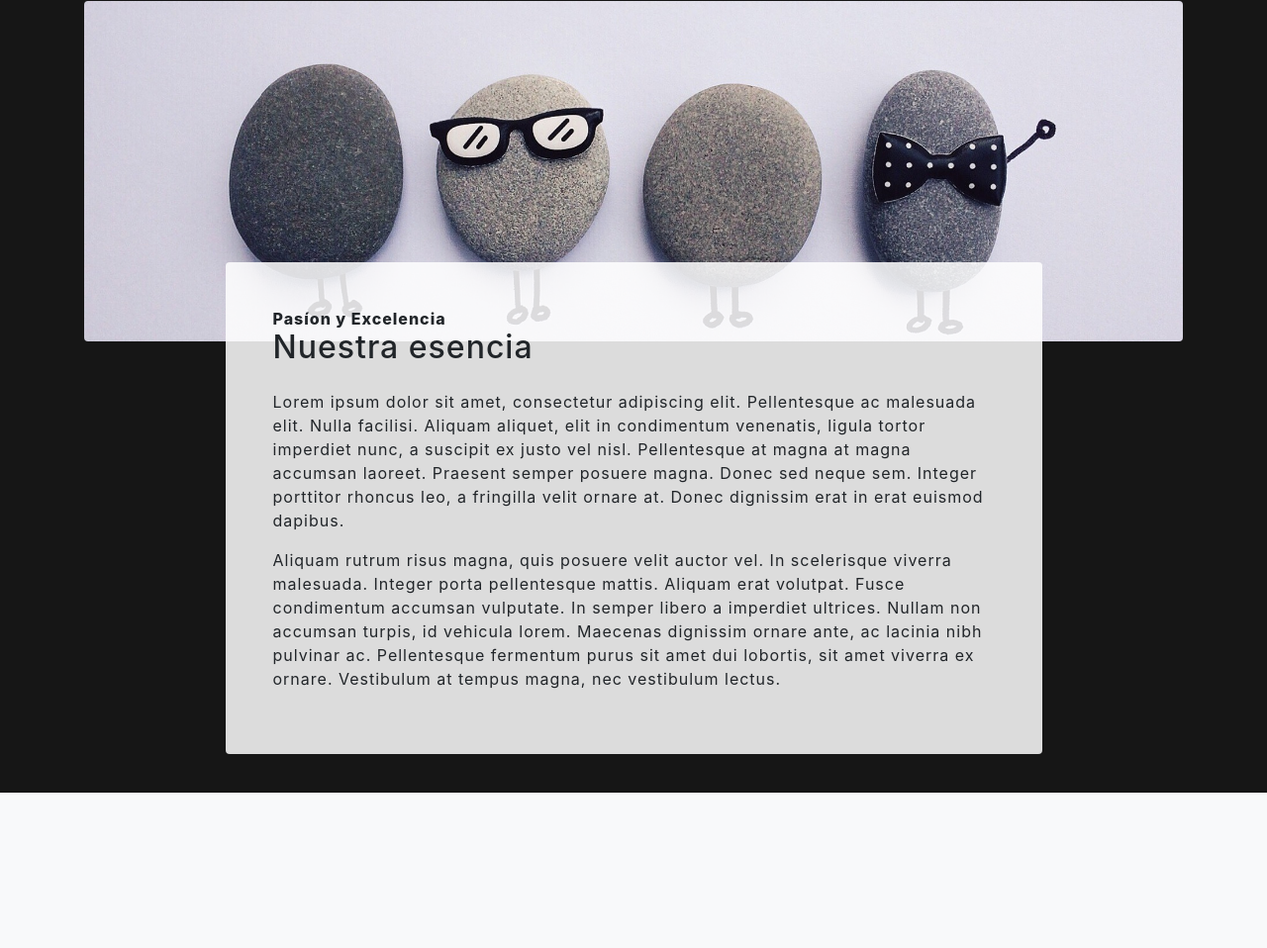
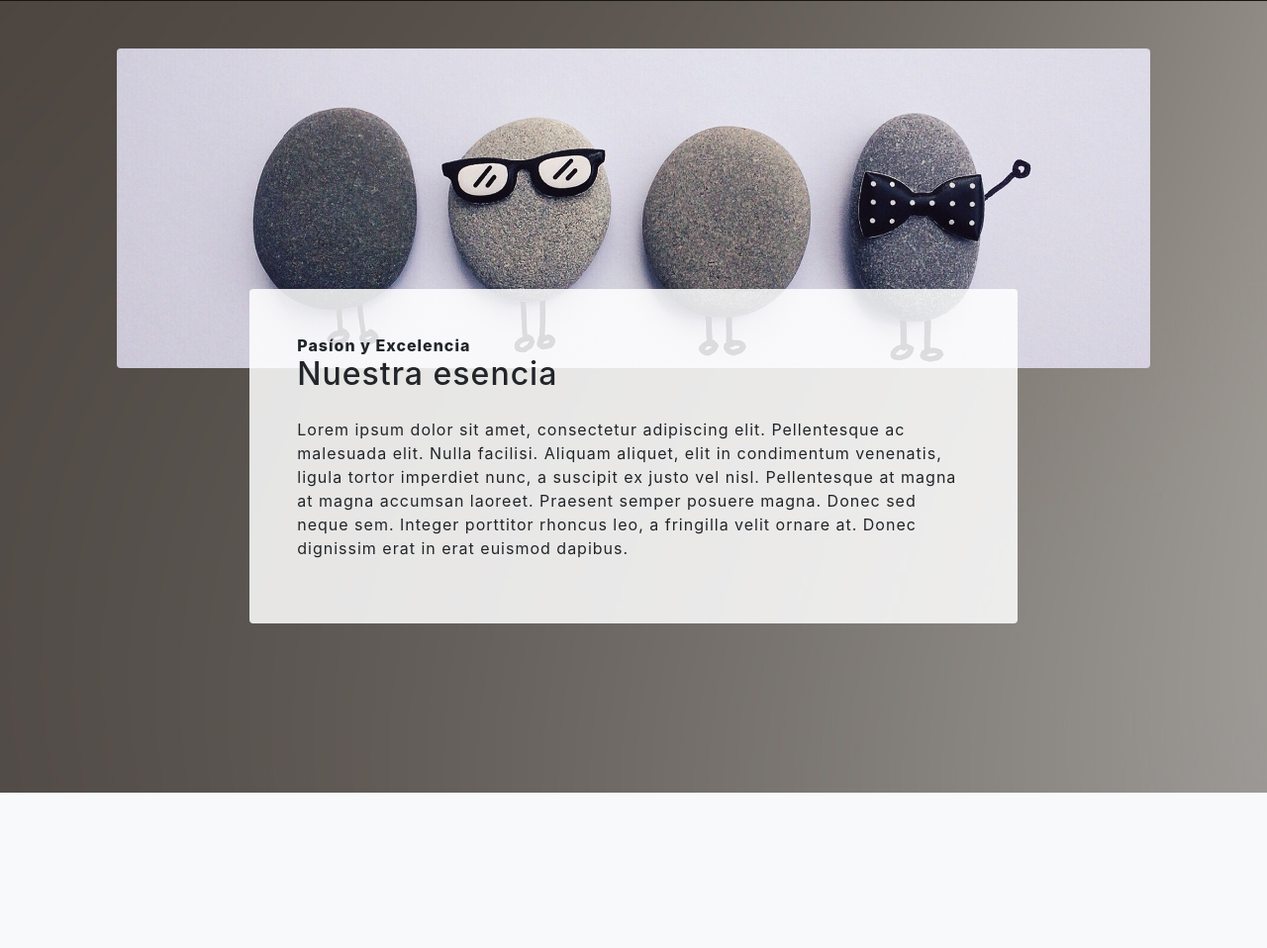
Before and after one commit to oscarandres/ddd.github.io, a website with bundled scripts: page index.html in a window 1280 px wide. Shown: the part 799-1757 px from the top of the page at 99% size. Built offline with nearby package versions, Linux system fonts and the light colour scheme; files whose address does not match are found by name.

Commit message:
sections

```diff
--- a/css/grayscale.css
+++ b/css/grayscale.css
@@ -36,7 +36,11 @@
   outline: none;
   background-color: transparent;
 }
-
+@media screen and(min-width:769px) {
+  .squares {
+    overflow-x:hidden;
+  }
+}
 @media (min-width: 992px) {
   #mainNav {
     padding-top: 0;
--- a/index.html
+++ b/index.html
@@ -59,12 +59,11 @@
             <h1 class="mx-auto my-0 text-uppercase">DIGITAL DATA DETECTIVES</h1>
             <h2 class="text-white-50 mx-auto mt-2 mb-5">Discovering the way for your goals <span
                     class="fas fa-flag-checkered"></span></h2>
-            <a href="#about" class="btn btn-primary js-scroll-trigger">Get Started</a>
         </div>
     </div>
 </header>
-<section id="about" class="page-section about-heading bg-black" style="height: 100vh">
-    <div class="container">
+<section id="about" class="page-section about-heading" style="height: 100vh; background-image:url('img/blur-blurred-dark-1526.jpg')">
+    <div class="container p-5">
         <img class="img-fluid rounded about-heading-img mb-3 mb-lg-0" src="img/rocks.jpg" alt="">
         <div class="about-heading-content">
             <div class="row">
@@ -84,15 +83,6 @@
                             sem. Integer porttitor rhoncus leo, a fringilla velit ornare at. Donec dignissim erat in erat
                             euismod
                             dapibus.
-                        </p>
-                        <p>
-                            Aliquam rutrum risus magna, quis posuere velit auctor vel. In scelerisque viverra malesuada. Integer
-                            porta pellentesque mattis. Aliquam erat volutpat. Fusce condimentum accumsan vulputate. In semper
-                            libero
-                            a imperdiet ultrices. Nullam non accumsan turpis, id vehicula lorem. Maecenas dignissim ornare ante,
-                            ac
-                            lacinia nibh pulvinar ac. Pellentesque fermentum purus sit amet dui lobortis, sit amet viverra ex
-                            ornare. Vestibulum at tempus magna, nec vestibulum lectus.
                         </p>
                     </div>
                 </div>
```
Also changed, not shown: img/blur-blurred-dark-1526.jpg (added), template/startbootstrap-grayscale-gh-pages/README.md (deleted), 1 other file.
